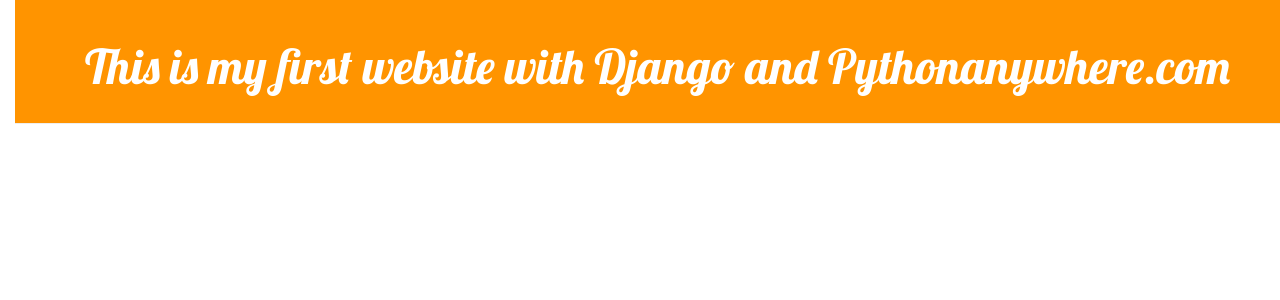
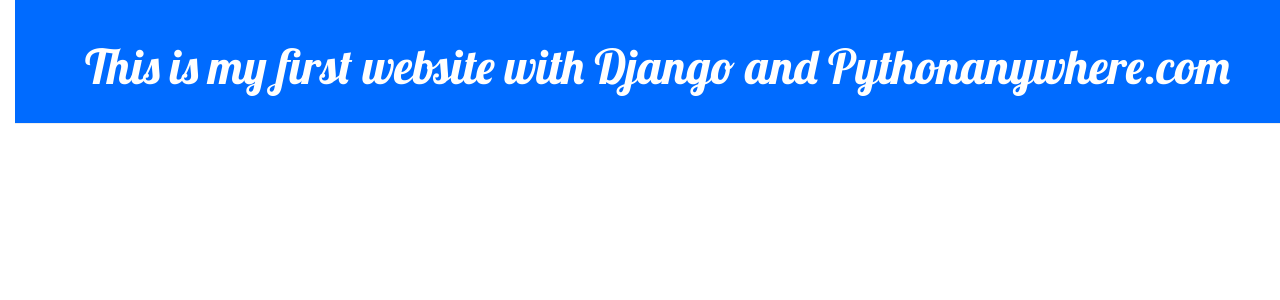
Before and after one commit to marcelogaldino/my-first-blog, a Django app: page / in a window 1280 px wide. Shown: the top 300 px of the page. Run offline with Django 3.2, Linux system fonts and the light colour scheme; data that the repository does not hold is empty; some libraries are stand-ins or nearby versions.

Commit message:
Edit on color blog/static/css/blog.css

```diff
--- a/blog/static/css/blog.css
+++ b/blog/static/css/blog.css
@@ -1,5 +1,5 @@
 h1 a {
-	color: #4733F5;
+	color: #FCA205;
 	font-family: 'Lobster';
 }
 
@@ -9,7 +9,7 @@
 
 .page-header {
 	text-align: center;
-    background-color: #ff9400;
+    background-color: #006BFF;
     margin-top: 0;
     padding: 20px 20px 20px 40px;
 }
```
